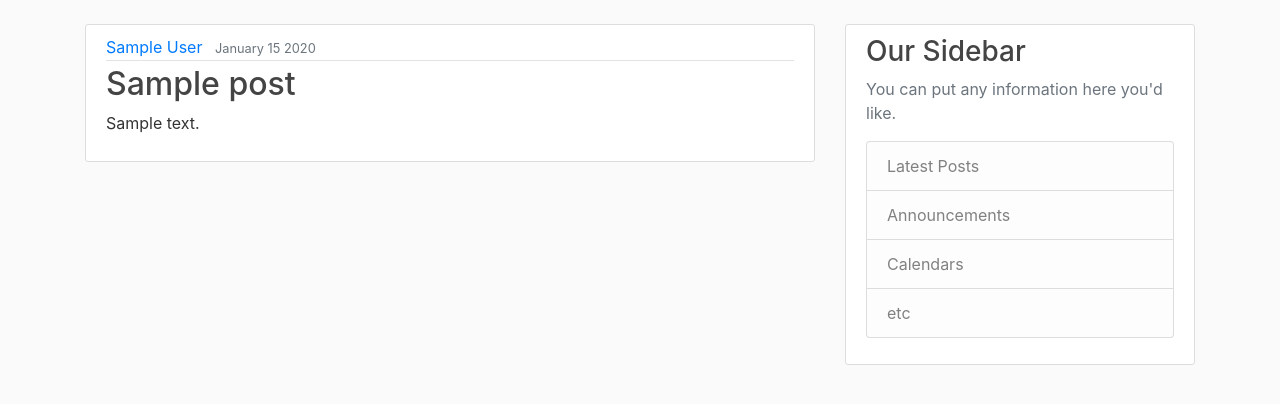
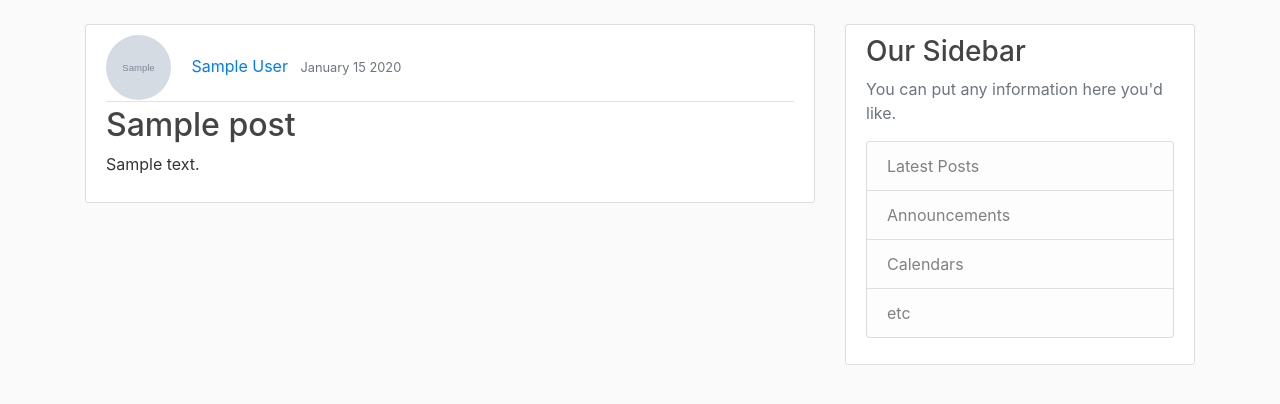
Before and after one commit to girishsontakke/Django-Blog, a Django app: template blog/templates/blog/home.html in a window 1280 px wide. Shown: the part 56-460 px from the top of the page. Run offline with Django 3.2, Linux system fonts and the light colour scheme; the template is opened without the code that fills it: most values are stand-ins (such as "Sample title", 1, 10 or a date in 2020); grey boxes marked "Sample" are stand-in pictures; some libraries are stand-ins or nearby versions.

Commit message:
add user avater

```diff
--- a/blog/templates/blog/home.html
+++ b/blog/templates/blog/home.html
@@ -1,10 +1,12 @@
-{% extends 'blog/base.html' %}
-
-{% block content %}
-    {% for post in posts %}
+{% extends 'blog/base.html' %} {% block content %} {% for post in posts %}
 <article class="media content-section">
   <div class="media-body">
     <div class="article-metadata">
+      <img
+        class="rounded-circle article-img"
+        src={{ post.author.profile.image.url }}
+        alt="profile image"
+      />
       <a class="mr-2" href="#">{{ post.author }}</a>
       <small class="text-muted">{{post.date_posted | date:'F d Y' }}</small>
     </div>
@@ -12,5 +14,4 @@
     <p class="article-content">{{ post.content }}</p>
   </div>
 </article>
-    {% endfor %}
-{% endblock content %}
+{% endfor %} {% endblock content %}
```
Lines whose indentation alone changed are shown as unchanged.
